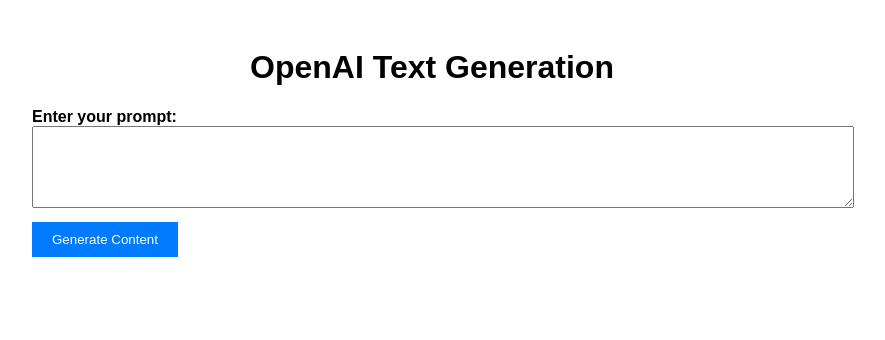
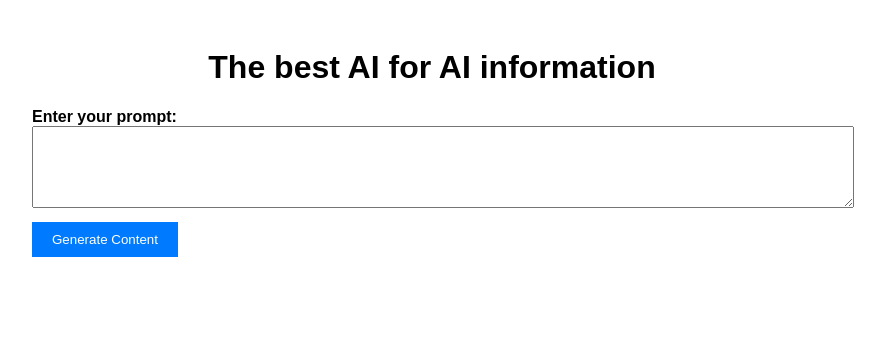
Before and after one commit to Mikkelflassen/AI-blog, a plain HTML site: page Blog/index.html in a window 1280 px wide. Shown: the whole page, without its empty margins (208-1093 px from the left). Drawn offline with Linux system fonts and the light colour scheme.

Commit message:
Update index.html

```diff
--- a/Blog/index.html
+++ b/Blog/index.html
@@ -3,12 +3,12 @@
 <head>
   <meta charset="UTF-8">
   <meta name="viewport" content="width=device-width, initial-scale=1.0">
-  <title>OpenAI Text Generation</title>
+  <title>AI</title>
   <link rel="stylesheet" href="styles.css">
 </head>
 <body>
   <div class="container">
-    <h1>OpenAI Text Generation</h1>
+    <h1>The best AI for AI information</h1>
     <form id="contentForm">
       <label for="prompt">Enter your prompt:</label><br>
       <textarea id="prompt" name="prompt" rows="4" cols="50"></textarea><br>
```
